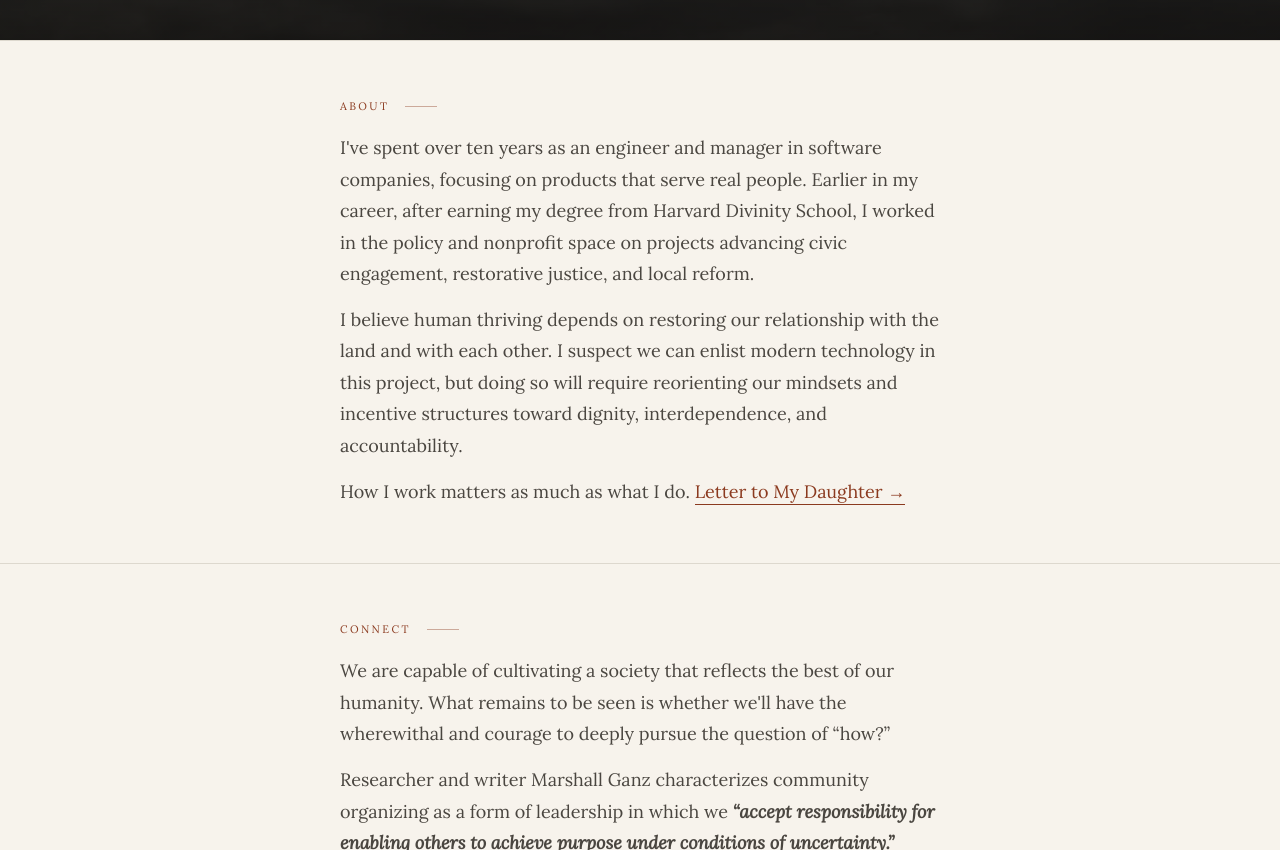
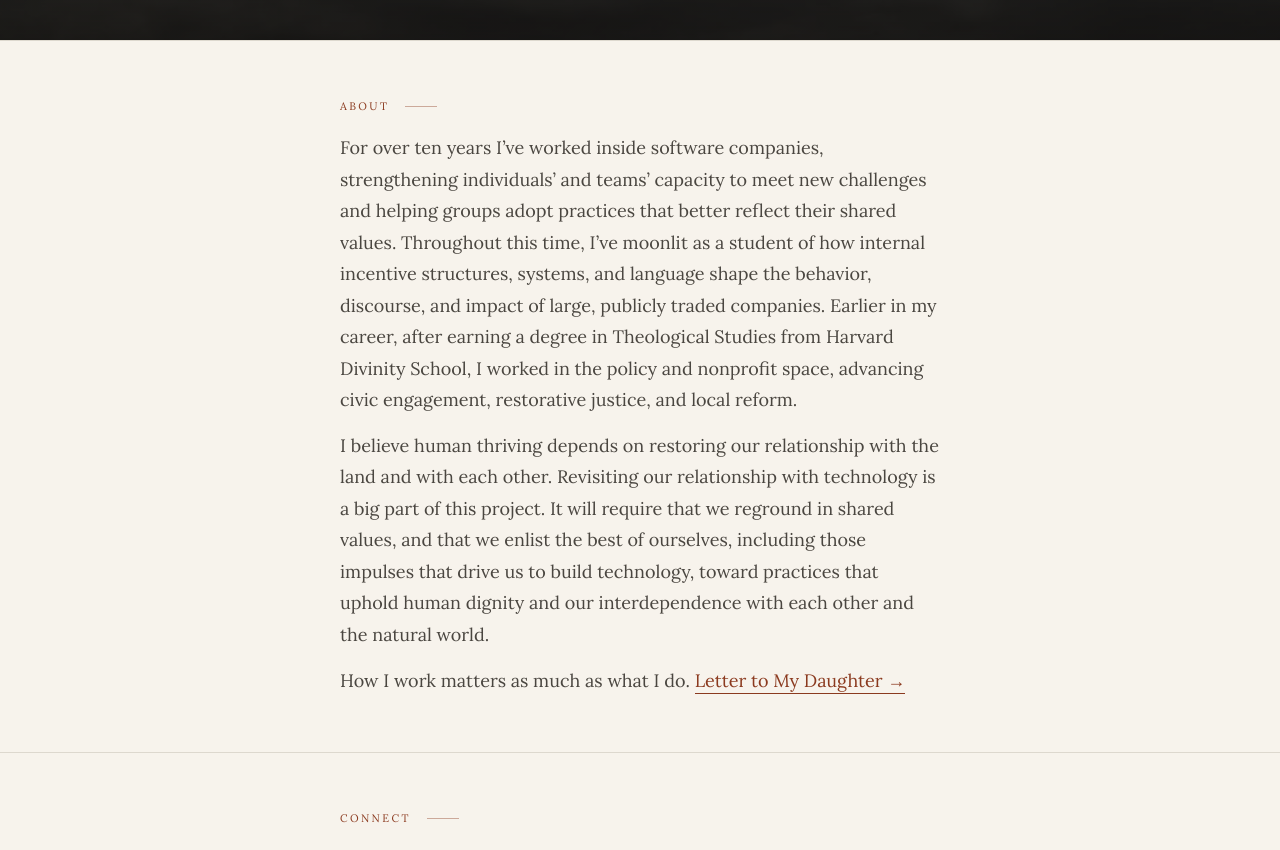
Before and after one commit to bethsebian/bethsebian.github.io, a plain HTML site: page index.html in a window 1280 px wide. Shown: the part 760-1610 px from the top of the page. Drawn offline with nearby package versions, Linux system fonts and the light colour scheme; a web font is replaced by a local one.

Commit message:
Nov 13 edits

```diff
--- a/index.html
+++ b/index.html
@@ -326,8 +326,8 @@
   <div class="wrap">
     <p class="section-label">About</p>
     <div class="section-body">
-      <p>I've spent over ten years as an engineer and manager in software companies, focusing on products that serve real people. Earlier in my career, after earning my degree from Harvard Divinity School, I worked in the policy and nonprofit space on projects advancing civic engagement, restorative justice, and local reform.</p>
-      <p>I believe human thriving depends on restoring our relationship with the land and with each other. I suspect we can enlist modern technology in this project, but doing so will require reorienting our mindsets and incentive structures toward dignity, interdependence, and accountability.</p>
+      <p>For over ten years I’ve worked inside software companies, strengthening individuals’ and teams’ capacity to meet new challenges and helping groups adopt practices that better reflect their shared values. Throughout this time, I’ve moonlit as a student of how internal incentive structures, systems, and language shape the behavior, discourse, and impact of large, publicly traded companies. Earlier in my career, after earning a degree in Theological Studies from Harvard Divinity School, I worked in the policy and nonprofit space, advancing civic engagement, restorative justice, and local reform.</p>
+	<p>I believe human thriving depends on restoring our relationship with the land and with each other. Revisiting our relationship with technology is a big part of this project. It will require that we reground in shared values, and that we enlist the best of ourselves, including those impulses that drive us to build technology, toward practices that uphold human dignity and our interdependence with each other and the natural world.</p>
       <p>How I work matters as much as what I do. <a href="https://bethsebian.substack.com/p/letter-to-my-daughter" target="_blank" rel="noopener" class="inline-link">Letter to My Daughter &rarr;</a></p>
     </div>
   </div>
```
